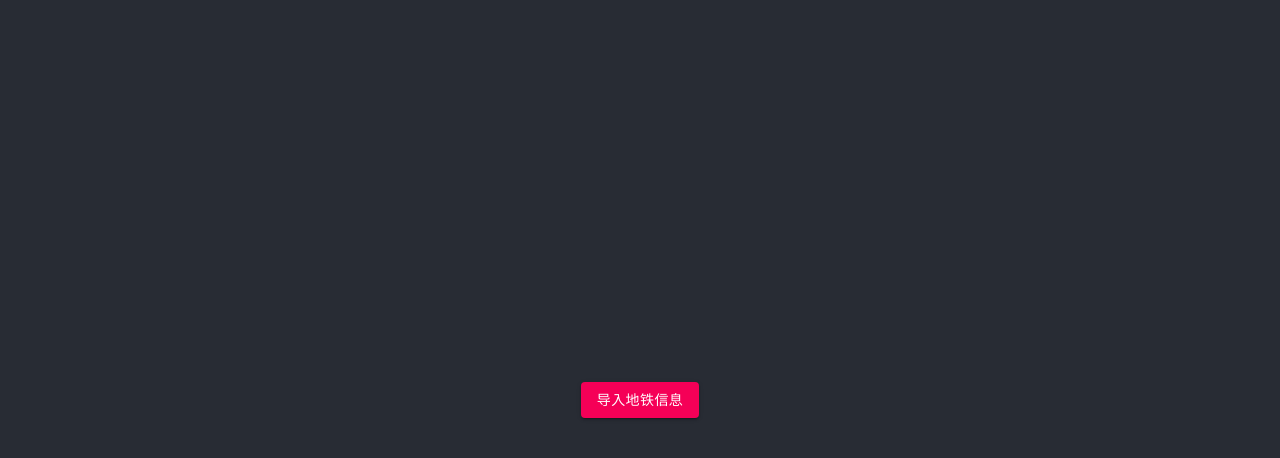
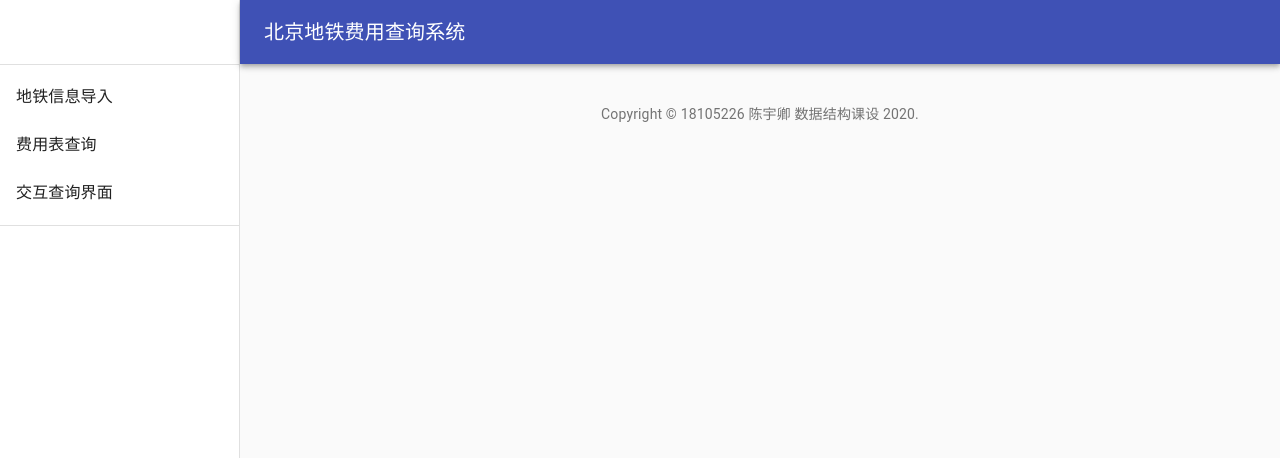
Before and after one commit to scyq/Beijing-Subway-Fare-Query, a React (Create React App) app: page / in a window 1280 px wide. Shown: the top 458 px of the page. Built offline with nearby package versions, Linux system fonts and the light colour scheme.

Commit message:
标签页搭建完成

```diff
--- a/src/App.js
+++ b/src/App.js
@@ -1,18 +1,161 @@
 import React from 'react';
-import logo from './logo.svg';
-import './App.css';
-import Button from '@material-ui/core/Button';
+import clsx from 'clsx';
+import { makeStyles } from '@material-ui/core/styles';
+import CssBaseline from '@material-ui/core/CssBaseline';
+import Drawer from '@material-ui/core/Drawer';
+import Box from '@material-ui/core/Box';
+import AppBar from '@material-ui/core/AppBar';
+import Toolbar from '@material-ui/core/Toolbar';
+import List from '@material-ui/core/List';
+import Typography from '@material-ui/core/Typography';
+import Divider from '@material-ui/core/Divider';
+import IconButton from '@material-ui/core/IconButton';
+import Container from '@material-ui/core/Container';
+import Grid from '@material-ui/core/Grid';
+import Link from '@material-ui/core/Link';
+import {mainListItems} from './NavBar';
 
-function App() {
+function Copyright() {
   return (
-    <div className="App">
-      <header className="App-header">
-        <Button variant="contained" color="secondary">
-          导入地铁信息
-        </Button>
-      </header>
+    <Typography variant="body2" color="textSecondary" align="center">
+      {'Copyright © '}
+      <Link color="inherit" href="https://material-ui.com/">
+        18105226 陈宇卿 数据结构课设
+      </Link>{' '}
+      {new Date().getFullYear()}
+      {'.'}
+    </Typography>
+  );
+}
+
+const drawerWidth = 240;
+
+const useStyles = makeStyles((theme) => ({
+  root: {
+    display: 'flex',
+  },
+  toolbar: {
+    paddingRight: 24, // keep right padding when drawer closed
+  },
+  toolbarIcon: {
+    display: 'flex',
+    alignItems: 'center',
+    justifyContent: 'flex-end',
+    padding: '0 8px',
+    ...theme.mixins.toolbar,
+  },
+  appBar: {
+    zIndex: theme.zIndex.drawer + 1,
+    transition: theme.transitions.create(['width', 'margin'], {
+      easing: theme.transitions.easing.sharp,
+      duration: theme.transitions.duration.leavingScreen,
+    }),
+  },
+  appBarShift: {
+    marginLeft: drawerWidth,
+    width: `calc(100% - ${drawerWidth}px)`,
+    transition: theme.transitions.create(['width', 'margin'], {
+      easing: theme.transitions.easing.sharp,
+      duration: theme.transitions.duration.enteringScreen,
+    }),
+  },
+  menuButton: {
+    marginRight: 36,
+  },
+  menuButtonHidden: {
+    display: 'none',
+  },
+  title: {
+    flexGrow: 1,
+  },
+  drawerPaper: {
+    position: 'relative',
+    whiteSpace: 'nowrap',
+    width: drawerWidth,
+    transition: theme.transitions.create('width', {
+      easing: theme.transitions.easing.sharp,
+      duration: theme.transitions.duration.enteringScreen,
+    }),
+  },
+  drawerPaperClose: {
+    overflowX: 'hidden',
+    transition: theme.transitions.create('width', {
+      easing: theme.transitions.easing.sharp,
+      duration: theme.transitions.duration.leavingScreen,
+    }),
+    width: theme.spacing(7),
+    [theme.breakpoints.up('sm')]: {
+      width: theme.spacing(9),
+    },
+  },
+  appBarSpacer: theme.mixins.toolbar,
+  content: {
+    flexGrow: 1,
+    height: '100vh',
+    overflow: 'auto',
+  },
+  container: {
+    paddingTop: theme.spacing(4),
+    paddingBottom: theme.spacing(4),
+  },
+  paper: {
+    padding: theme.spacing(2),
+    display: 'flex',
+    overflow: 'auto',
+    flexDirection: 'column',
+  },
+  fixedHeight: {
+    height: 240,
+  },
+}));
+
+export default function App() {
+  const classes = useStyles();
+  const open = React.useState(true);
+
+  return (
+    <div className={classes.root}>
+      <CssBaseline />
+      <AppBar position="absolute" className={clsx(classes.appBar, open && classes.appBarShift)}>
+        <Toolbar className={classes.toolbar}>
+          <IconButton
+            edge="start"
+            color="inherit"
+            aria-label="open drawer"
+            className={clsx(classes.menuButton, open && classes.menuButtonHidden)}
+          >
+          </IconButton>
+          <Typography component="h1" variant="h6" color="inherit" noWrap className={classes.title}>
+            北京地铁费用查询系统
+          </Typography>
+
+        </Toolbar>
+      </AppBar>
+
+      <Drawer
+        variant="permanent"
+        classes={{
+          paper: clsx(classes.drawerPaper, !open && classes.drawerPaperClose),
+        }}
+        open={open}
+      >
+        <div className={classes.toolbarIcon}>
+        </div>
+        <Divider />
+        <List>{mainListItems}</List>
+        <Divider />
+      </Drawer>
+
+      <main className={classes.content}>
+        <div className={classes.appBarSpacer} />
+        <Container maxWidth="lg" className={classes.container}>
+          <Grid container spacing={3}>
+          </Grid>
+          <Box pt={4}>
+            <Copyright />
+          </Box>
+        </Container>
+      </main>
     </div>
   );
 }
-
-export default App;
--- a/src/NavBar.js
+++ b/src/NavBar.js
@@ -1,53 +1,18 @@
 import React from 'react';
 import ListItem from '@material-ui/core/ListItem';
-import ListItemIcon from '@material-ui/core/ListItemIcon';
 import ListItemText from '@material-ui/core/ListItemText';
-import ListSubheader from '@material-ui/core/ListSubheader';
-import DashboardIcon from '@material-ui/icons/Dashboard';
-import ShoppingCartIcon from '@material-ui/icons/ShoppingCart';
-import PeopleIcon from '@material-ui/icons/People';
-import BarChartIcon from '@material-ui/icons/BarChart';
-import LayersIcon from '@material-ui/icons/Layers';
-import AssignmentIcon from '@material-ui/icons/Assignment';
 
 
-function NavBar() {
+export const mainListItems = (
   <div>
     <ListItem button>
-            <ListItemIcon>
-                <DashboardIcon />
-            </ListItemIcon>
-            <ListItemText primary="Dashboard" />
+      <ListItemText primary="地铁信息导入" />
     </ListItem>
-
     <ListItem button>
-            <ListItemIcon>
-                <ShoppingCartIcon />
-            </ListItemIcon>
-            <ListItemText primary="Orders" />
+      <ListItemText primary="费用表查询" />
     </ListItem>
-
     <ListItem button>
-            <ListItemIcon>
-                <PeopleIcon />
-            </ListItemIcon>
-            <ListItemText primary="Customers" />
-        </ListItem>
-
-        <ListItem button>
-            <ListItemIcon>
-                <BarChartIcon />
-            </ListItemIcon>
-            <ListItemText primary="Reports" />
-        </ListItem>
-
-        <ListItem button>
-            <ListItemIcon>
-                <LayersIcon />
-            </ListItemIcon>
-            <ListItemText primary="Integrations" />
+      <ListItemText primary="交互查询界面" />
     </ListItem>
   </div>
-}
-
-export const NavBar;
+);
```
Lines whose indentation alone changed are shown as unchanged.
